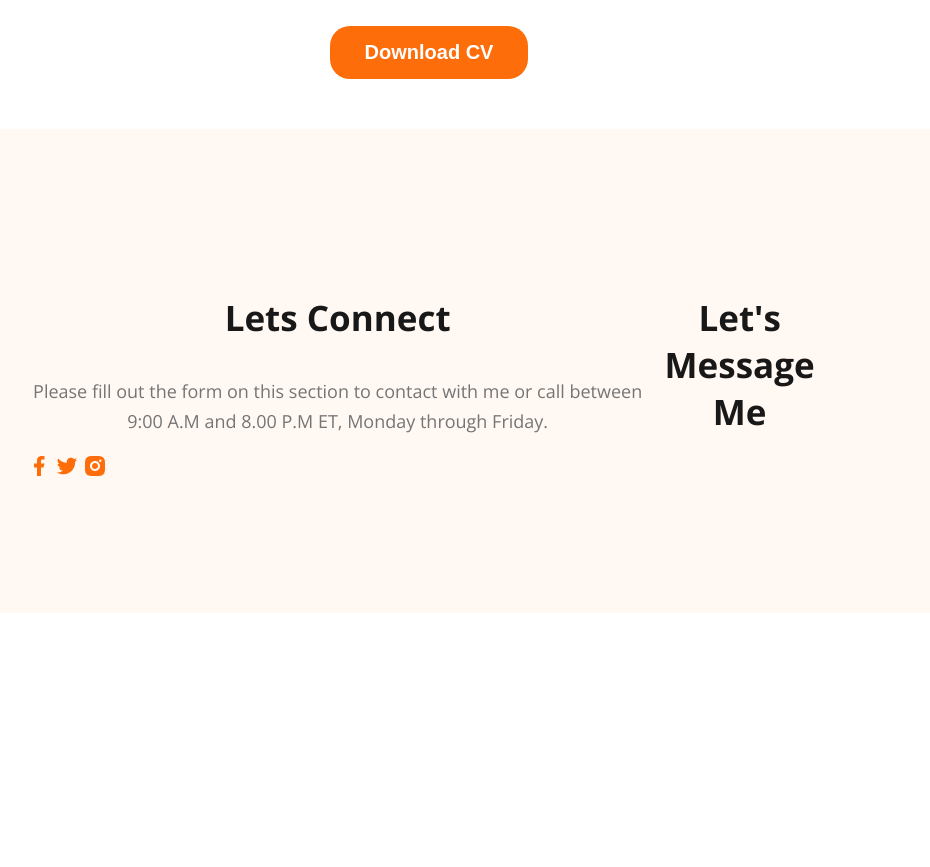
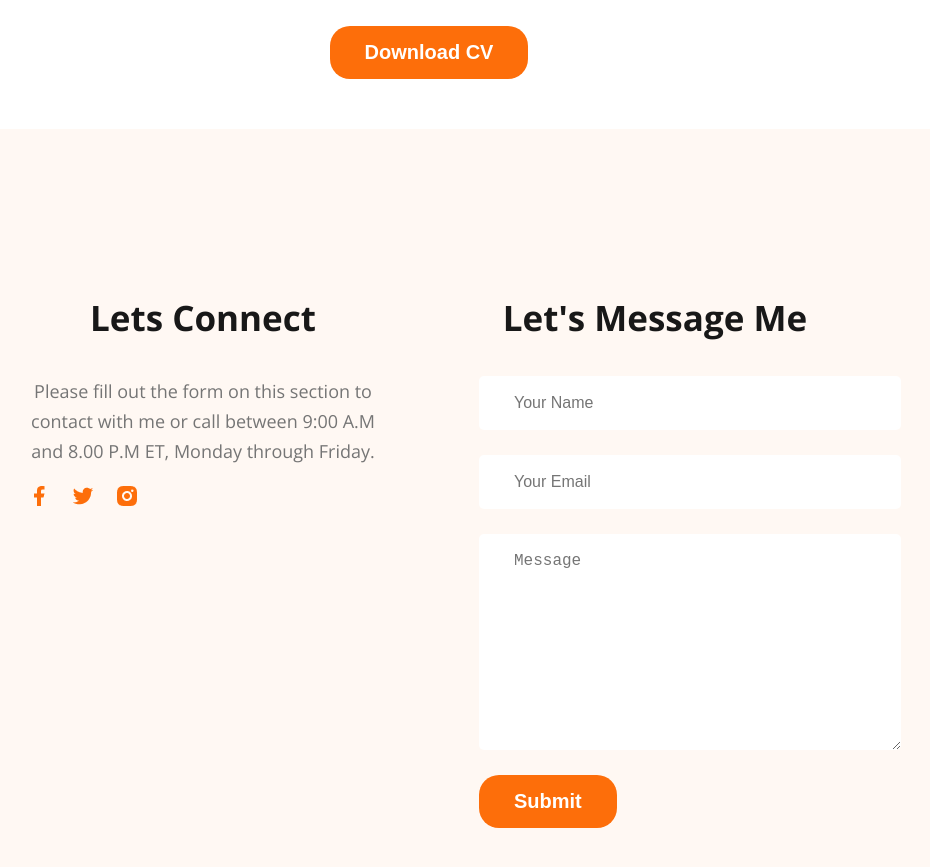
Before and after one commit to DilzitPial/Portfolio-Website, a plain HTML site: page index.html in a window 1280 px wide. Shown: the part 3680-4547 px from the top of the page, without its empty margins (211-1141 px from the left). Before the commit the page ends 4301 px from the top, so only its background shows below. Drawn offline with nearby package versions, Linux system fonts and the light colour scheme.

Commit message:
Completed footer Section

```diff
--- a/Styles/portfolio.css
+++ b/Styles/portfolio.css
@@ -188,14 +188,35 @@ main {
   font-weight: 700;
   margin-bottom: 0px;
 }
-.Download-cv{
+.Download-cv {
   text-align: center;
   margin-top: 50px;
 }
 /* Footer Section Styles */
-footer{
+footer {
   display: flex;
-  background: #FFF8F3;
+  background: #fff8f3;
   margin-top: 50px;
   padding: 130px 230px;
+  gap: 100px;
 }
+.footer-column {
+  width: 50%;
+}
+.social-links {
+  display: flex;
+  gap: 20px;
+}
+.contact input[type=text],.contact input[type="email"],
+textarea {
+  display: block;
+  border-radius: 5px;
+  margin-bottom: 25px;
+  padding: 18px 35px;
+  border-style: none;
+  color:#757575;
+  font-size: 16px;
+  font-weight: 500;
+  background: #FFF;
+  width: 100%;
+}
--- a/index.html
+++ b/index.html
@@ -212,6 +212,12 @@
       </div>
       <div class="footer-column">
         <h3 class="section-title">Let's Message Me</h3>
+        <form class="contact" action="">
+          <input type="text" placeholder="Your Name">
+          <input type="email" placeholder="Your Email">
+          <textarea name="" placeholder="Message" id="" cols="30" rows="10"></textarea>
+          <input class="button-primary" type="submit" value="Submit">
+        </form>
       </div>
     </footer>
   </body>
```
